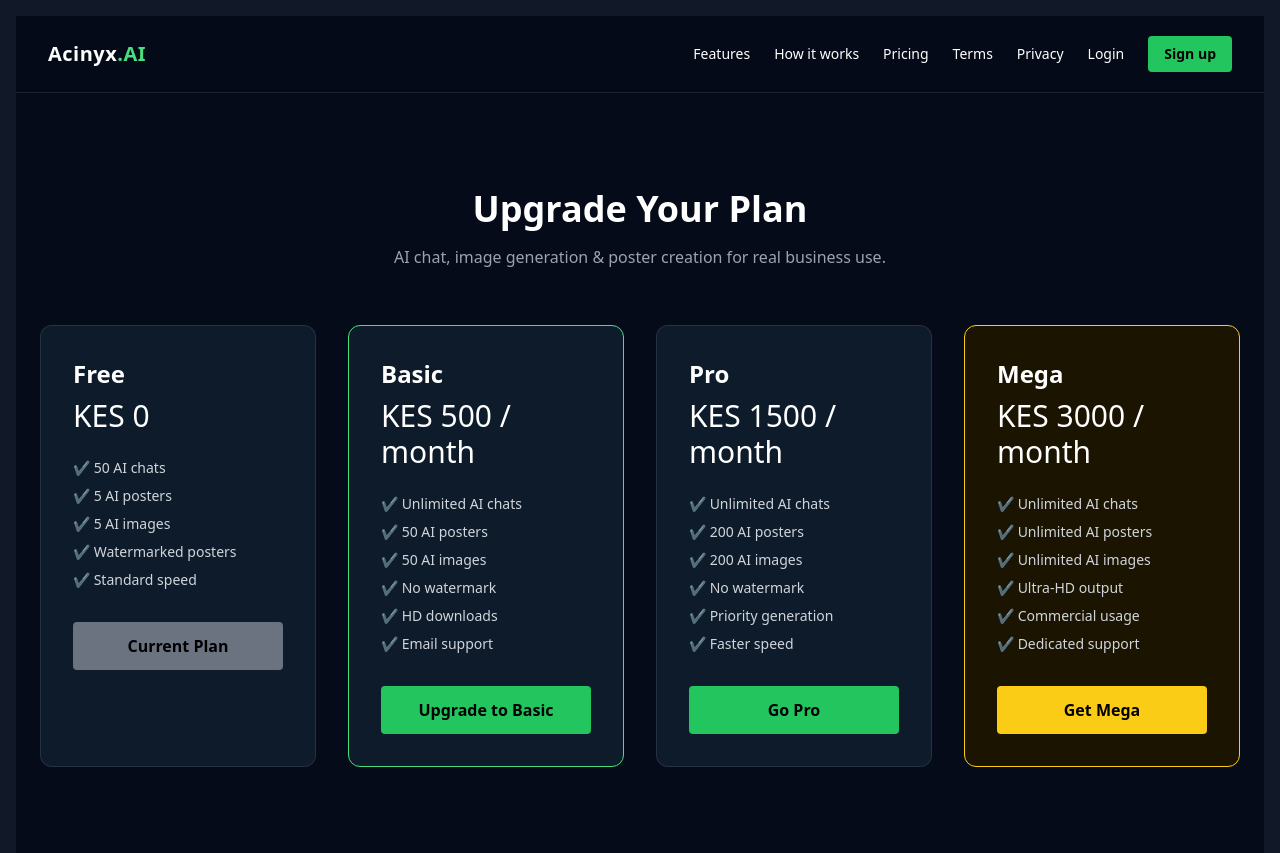
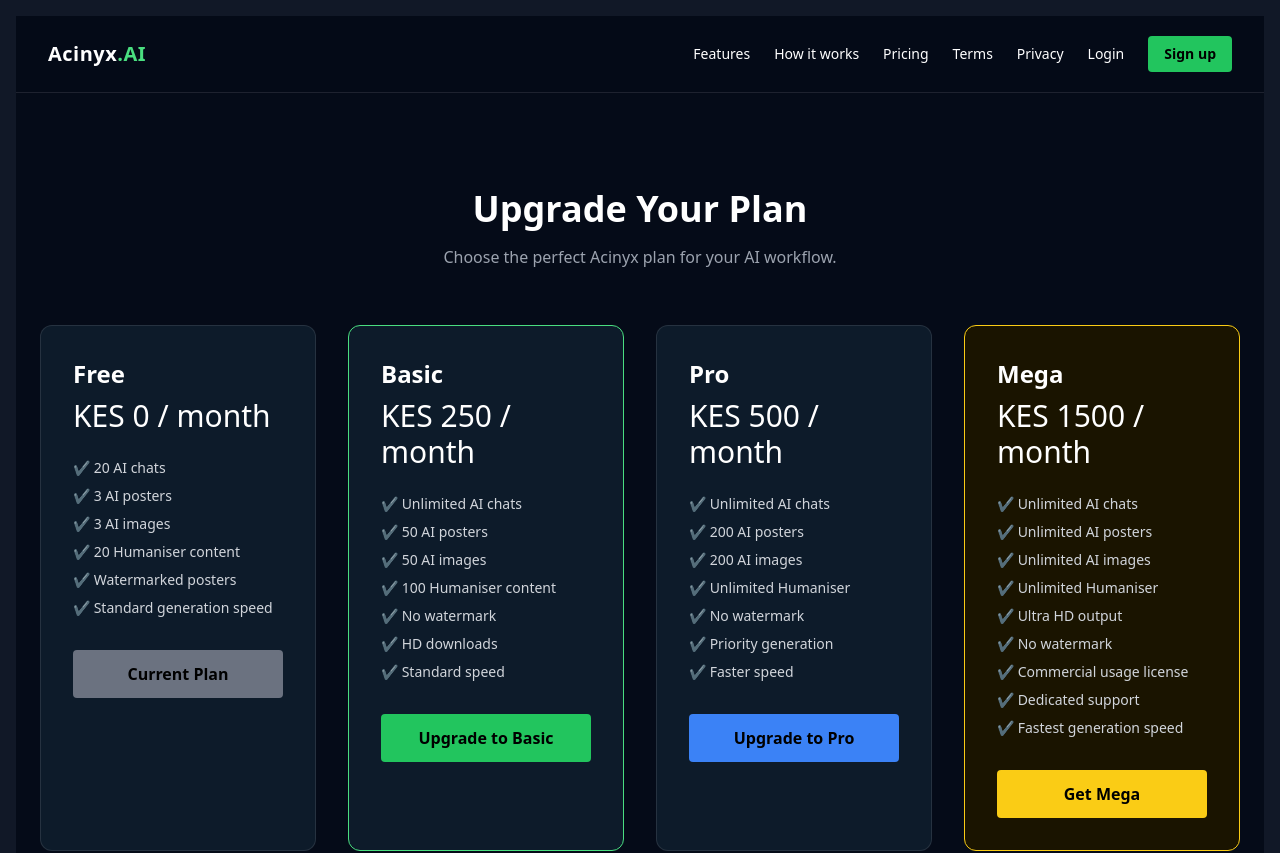
Before and after one commit to Acinyx-ai/acinyx-frontend, a React (Vite) app: page /pricing in a window 1280 px wide. Shown: the top 853 px of the page. Built offline with nearby package versions, Linux system fonts and the light colour scheme.

Commit message:
Update pricing

```diff
--- a/src/components/Pricing.jsx
+++ b/src/components/Pricing.jsx
@@ -1,6 +1,7 @@
 import { useNavigate } from "react-router-dom";
 
 export default function Pricing() {
+
   const navigate = useNavigate();
 
   function select(plan) {
@@ -8,6 +9,7 @@ export default function Pricing() {
   }
 
   return (
+
     <section className="px-6 py-24 max-w-7xl mx-auto text-white">
 
       <h1 className="text-4xl font-bold text-center mb-4">
@@ -15,85 +17,100 @@ export default function Pricing() {
       </h1>
 
       <p className="text-center text-gray-400 mb-14">
-        AI chat, image generation & poster creation for real business use.
+        Choose the perfect Acinyx plan for your AI workflow.
       </p>
 
+
       <div className="grid md:grid-cols-4 gap-8">
+
 
         {/* FREE */}
 
         <Plan
           title="Free"
-          price="KES 0"
+          price="KES 0 / month"
           features={[
-            "50 AI chats",
-            "5 AI posters",
-            "5 AI images",
+            "20 AI chats",
+            "3 AI posters",
+            "3 AI images",
+            "20 Humaniser content",
             "Watermarked posters",
-            "Standard speed",
+            "Standard generation speed"
           ]}
           button="Current Plan"
           disabled
         />
 
+
         {/* BASIC */}
 
         <Plan
           title="Basic"
-          price="KES 500 / month"
+          price="KES 250 / month"
           highlight
           features={[
             "Unlimited AI chats",
             "50 AI posters",
             "50 AI images",
+            "100 Humaniser content",
             "No watermark",
             "HD downloads",
-            "Email support",
+            "Standard speed"
           ]}
           button="Upgrade to Basic"
           onClick={() => select("basic")}
         />
 
+
         {/* PRO */}
 
         <Plan
           title="Pro"
-          price="KES 1500 / month"
+          price="KES 500 / month"
           features={[
             "Unlimited AI chats",
             "200 AI posters",
             "200 AI images",
+            "Unlimited Humaniser",
             "No watermark",
             "Priority generation",
-            "Faster speed",
+            "Faster speed"
           ]}
-          button="Go Pro"
+          button="Upgrade to Pro"
           onClick={() => select("pro")}
         />
+
 
         {/* MEGA */}
 
         <Plan
           title="Mega"
-          price="KES 3000 / month"
+          price="KES 1500 / month"
           mega
           features={[
             "Unlimited AI chats",
             "Unlimited AI posters",
             "Unlimited AI images",
-            "Ultra-HD output",
-            "Commercial usage",
+            "Unlimited Humaniser",
+            "Ultra HD output",
+            "No watermark",
+            "Commercial usage license",
             "Dedicated support",
+            "Fastest generation speed"
           ]}
           button="Get Mega"
           onClick={() => select("mega")}
         />
 
+
       </div>
 
     </section>
+
   );
+
 }
+
 
 
 /* PLAN COMPONENT */
@@ -106,45 +123,64 @@ function Plan({
   onClick,
   disabled,
   highlight,
-  mega,
+  mega
 }) {
 
   return (
+
     <div
       className={`p-8 rounded-xl border transition hover:scale-105 ${
+
         mega
           ? "border-yellow-400 bg-[#1a1400]"
+
           : highlight
           ? "border-green-400 bg-[#0d1b2a]"
+
           : "border-white/10 bg-[#0d1b2a]"
       }`}
     >
+
 
       <h3 className="text-2xl font-bold mb-2">
         {title}
       </h3>
 
+
       <p className="text-3xl mb-6">
         {price}
       </p>
 
+
       <ul className="space-y-2 text-sm text-gray-300 mb-8">
 
         {features.map((f, i) => (
+
           <li key={i}>✔ {f}</li>
+
         ))}
 
       </ul>
+
 
       <button
         disabled={disabled}
         onClick={onClick}
         className={`w-full py-3 font-bold rounded transition ${
+
           disabled
+
             ? "bg-gray-500 text-black cursor-not-allowed"
+
             : mega
+
             ? "bg-yellow-400 hover:bg-yellow-300 text-black"
-            : "bg-green-500 hover:bg-green-400 text-black"
+
+            : highlight
+
+            ? "bg-green-500 hover:bg-green-400 text-black"
+
+            : "bg-blue-500 hover:bg-blue-400 text-black"
         }`}
       >
 
@@ -152,6 +188,9 @@ function Plan({
 
       </button>
 
+
     </div>
+
   );
+
 }
--- a/src/pages/Checkout.jsx
+++ b/src/pages/Checkout.jsx
@@ -13,30 +13,30 @@ const PLAN_DETAILS = {
 
   free: {
     name: "Free",
-    price: "KES 0",
+    price: "KES 0 / month",
     description:
-      "50 chats, 5 posters, 5 images. Basic access.",
+      "20 chats, 3 posters, 3 images, 20 humaniser. Watermarked posters, standard speed.",
   },
 
   basic: {
     name: "Basic",
-    price: "KES 500 / month",
+    price: "KES 250 / month",
     description:
-      "Unlimited chats, 50 posters, 50 images.",
+      "Unlimited chats, 50 posters, 50 images, 100 humaniser. No watermark. HD output.",
   },
 
   pro: {
     name: "Pro",
-    price: "KES 1500 / month",
+    price: "KES 500 / month",
     description:
-      "Unlimited chats, 200 posters, 200 images.",
+      "Unlimited chats, 200 posters, 200 images, unlimited humaniser. Faster priority generation.",
   },
 
   mega: {
     name: "Mega",
-    price: "KES 3000 / month",
+    price: "KES 1500 / month",
     description:
-      "Unlimited everything. Full power access.",
+      "Unlimited everything. Ultra HD output. Commercial license. Dedicated support.",
   },
 
 };
@@ -46,9 +46,9 @@ const PLAN_DETAILS = {
 
 const PLAN_AMOUNTS = {
 
-  basic: 500,
-  pro: 1500,
-  mega: 3000,
+  basic: 250,
+  pro: 500,
+  mega: 1500,
 
 };
 
@@ -67,6 +67,7 @@ export default function Checkout() {
 
   const token =
     localStorage.getItem("acinyx_token");
+
 
 
   /* ================= PAYMENT ================= */
@@ -109,6 +110,8 @@ export default function Checkout() {
 
     }
 
+
+    /* PAYSTACK USES KOBO / CENTS */
 
     const amount =
       baseAmount * 100;
```
